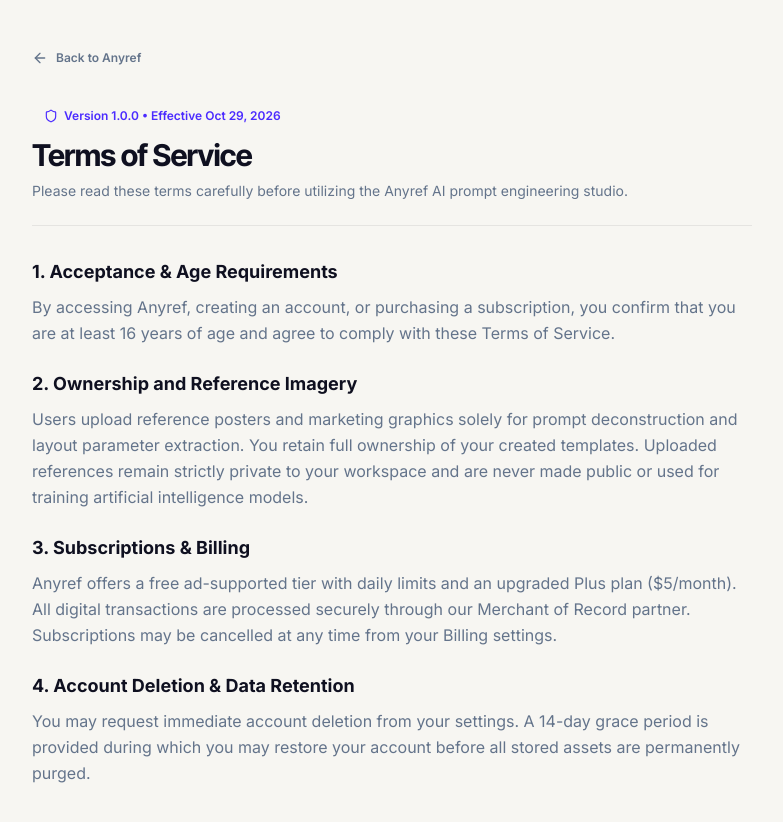
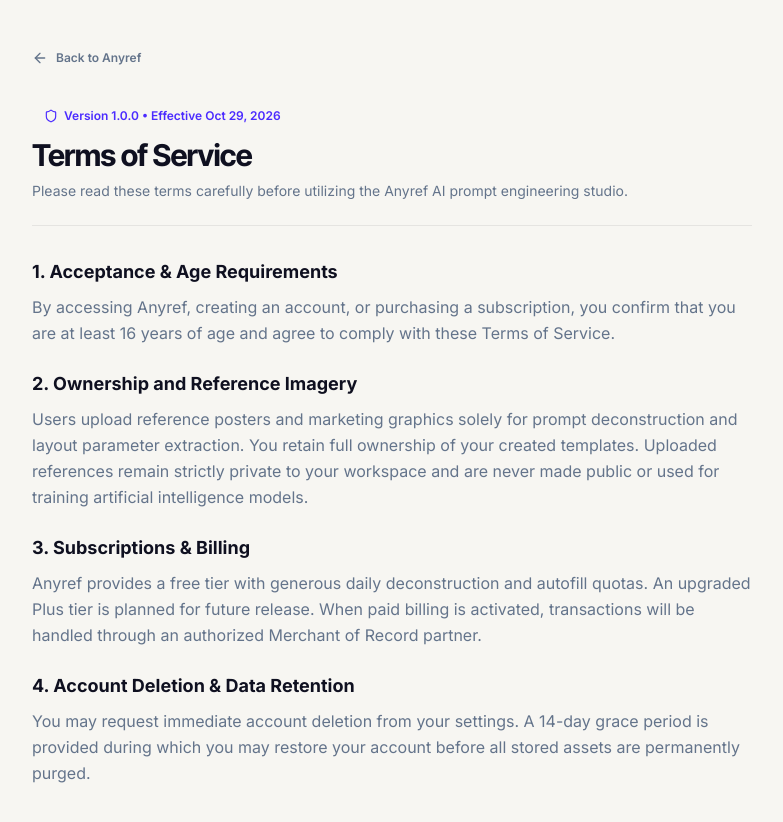
Before and after one commit to Hamzaisadev/AnyRef, a Next.js app: page /terms in a window 1280 px wide. Shown: the top 822 px of the page, without its empty margins (248-1031 px from the left). Built offline with nearby package versions, Linux system fonts and the light colour scheme; no server answers.

Commit message:
docs: update PLAN.md and terms to match honest billing and ads state (S4-4)

```diff
--- a/src/app/terms/page.tsx
+++ b/src/app/terms/page.tsx
@@ -47,7 +47,7 @@ export default function TermsPage() {
           <section className="space-y-2">
             <h2 className="text-lg font-bold">3. Subscriptions & Billing</h2>
             <p className="text-layout-layer">
-              Anyref offers a free ad-supported tier with daily limits and an upgraded Plus plan ($5/month). All digital transactions are processed securely through our Merchant of Record partner. Subscriptions may be cancelled at any time from your Billing settings.
+              Anyref provides a free tier with generous daily deconstruction and autofill quotas. An upgraded Plus tier is planned for future release. When paid billing is activated, transactions will be handled through an authorized Merchant of Record partner.
             </p>
           </section>
 
```
Also changed, not shown: 1 other file (tests, documents, lock files or other folders).
